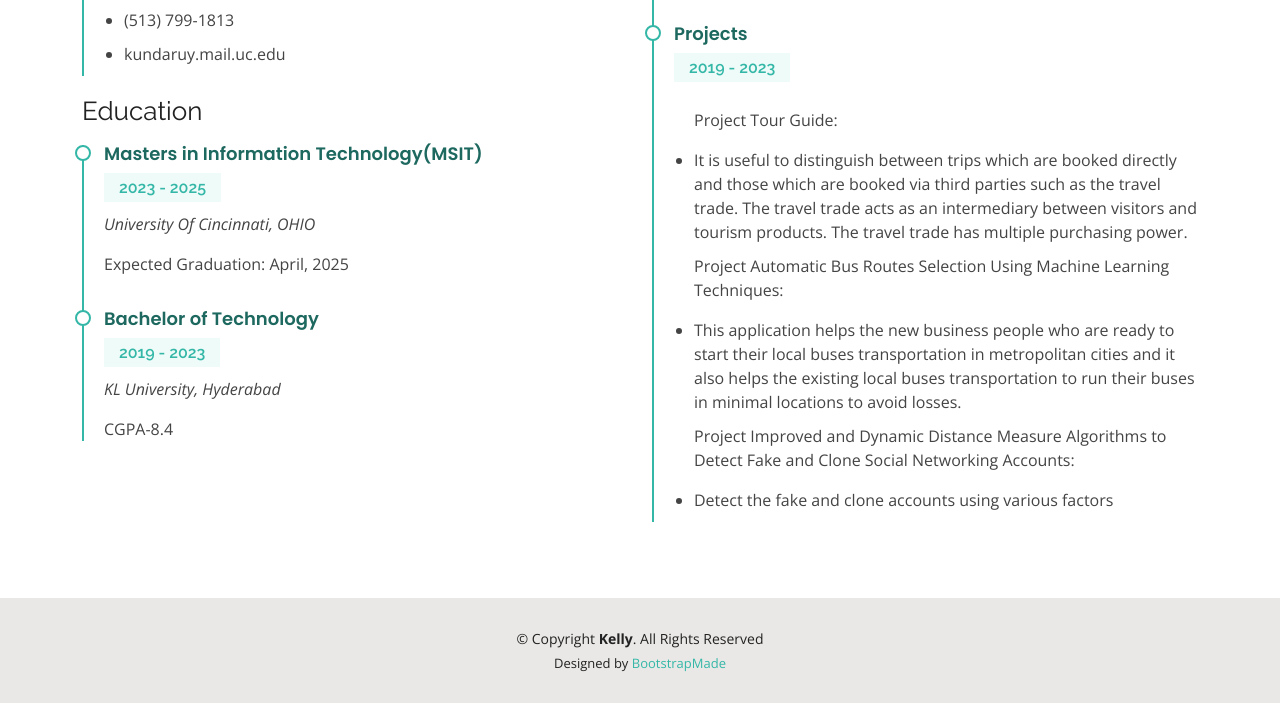
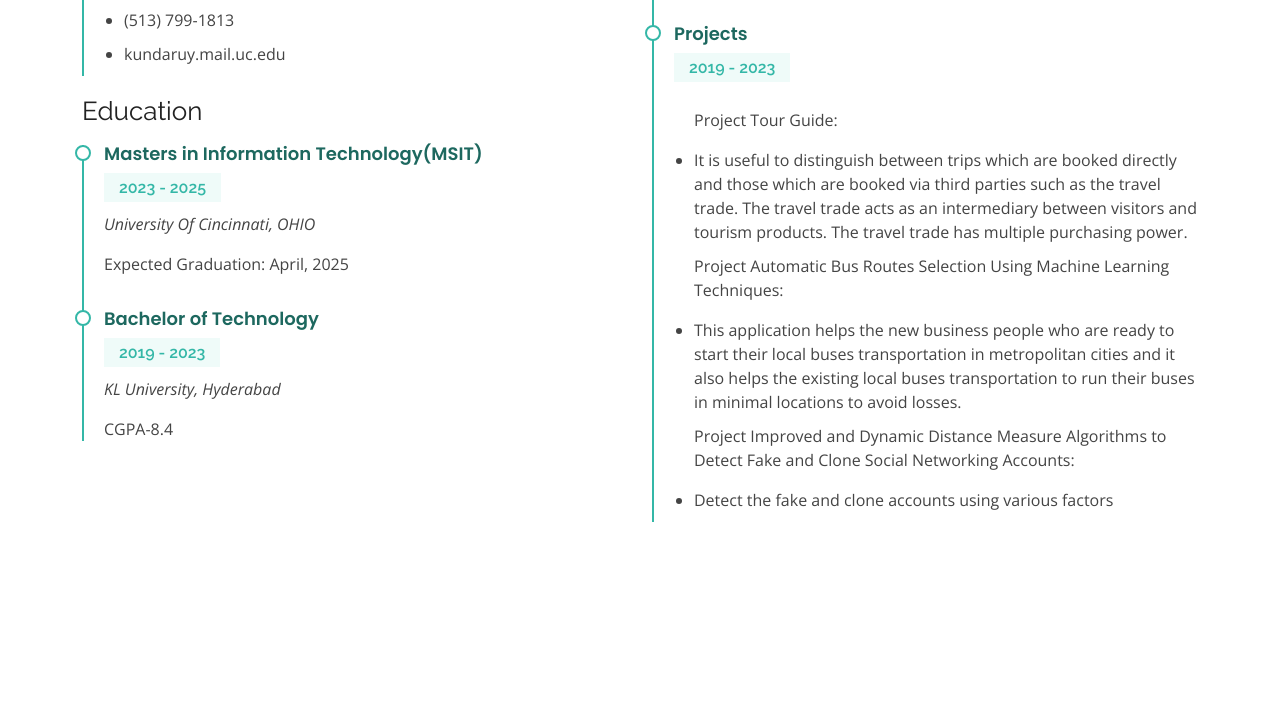
Before and after one commit to kundaruy/kundaruy.github.io, a plain HTML site: page resume.html in a window 1280 px wide. Shown: the part 348-1051 px from the top of the page. After the commit the page ends 946 px from the top, so only its background shows below. Drawn offline with nearby package versions, Linux system fonts and the light colour scheme.

Commit message:
Update resume.html

```diff
--- a/resume.html
+++ b/resume.html
@@ -129,21 +129,6 @@
 
   </main><!-- End #main -->
 
-  <!-- ======= Footer ======= -->
-  <footer id="footer">
-    <div class="container">
-      <div class="copyright">
-        &copy; Copyright <strong><span>Kelly</span></strong>. All Rights Reserved
-      </div>
-      <div class="credits">
-        <!-- All the links in the footer should remain intact. -->
-        <!-- You can delete the links only if you purchased the pro version. -->
-        <!-- Licensing information: https://bootstrapmade.com/license/ -->
-        <!-- Purchase the pro version with working PHP/AJAX contact form: https://bootstrapmade.com/kelly-free-bootstrap-cv-resume-html-template/ -->
-        Designed by <a href="https://bootstrapmade.com/">BootstrapMade</a>
-      </div>
-    </div>
-  </footer><!-- End  Footer -->
 
   <div id="preloader"></div>
   <a href="#" class="back-to-top d-flex align-items-center justify-content-center"><i class="bi bi-arrow-up-short"></i></a>
```
